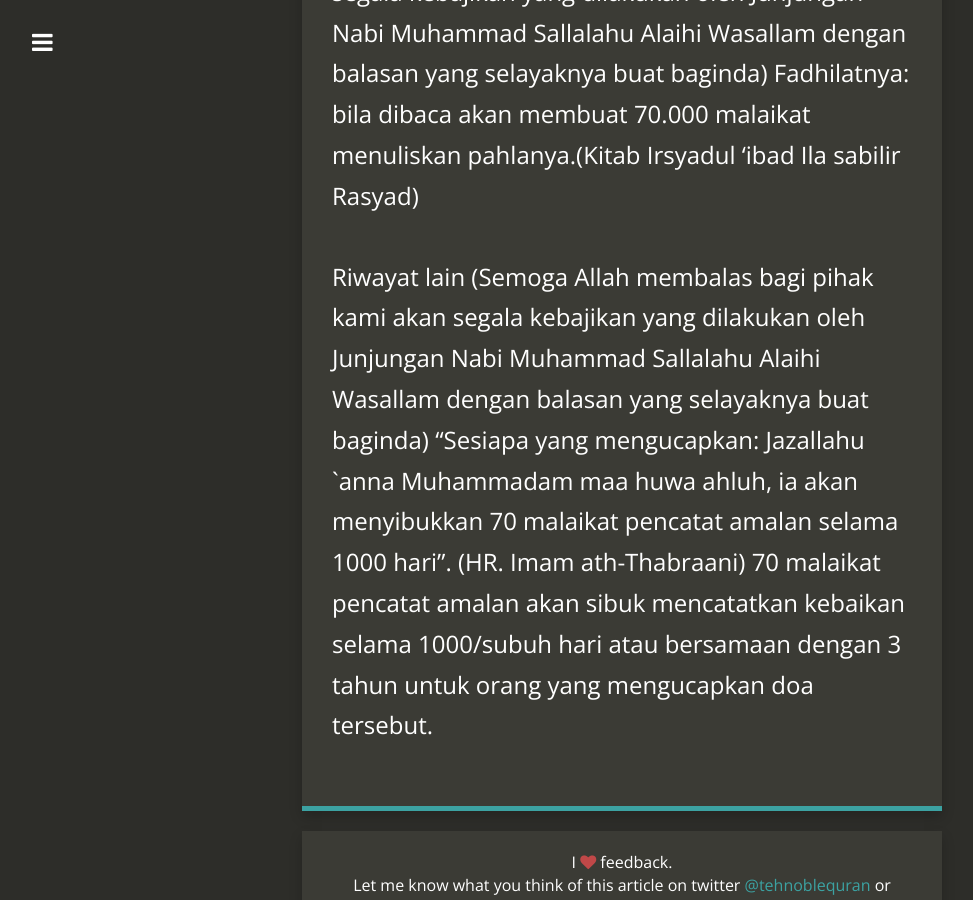
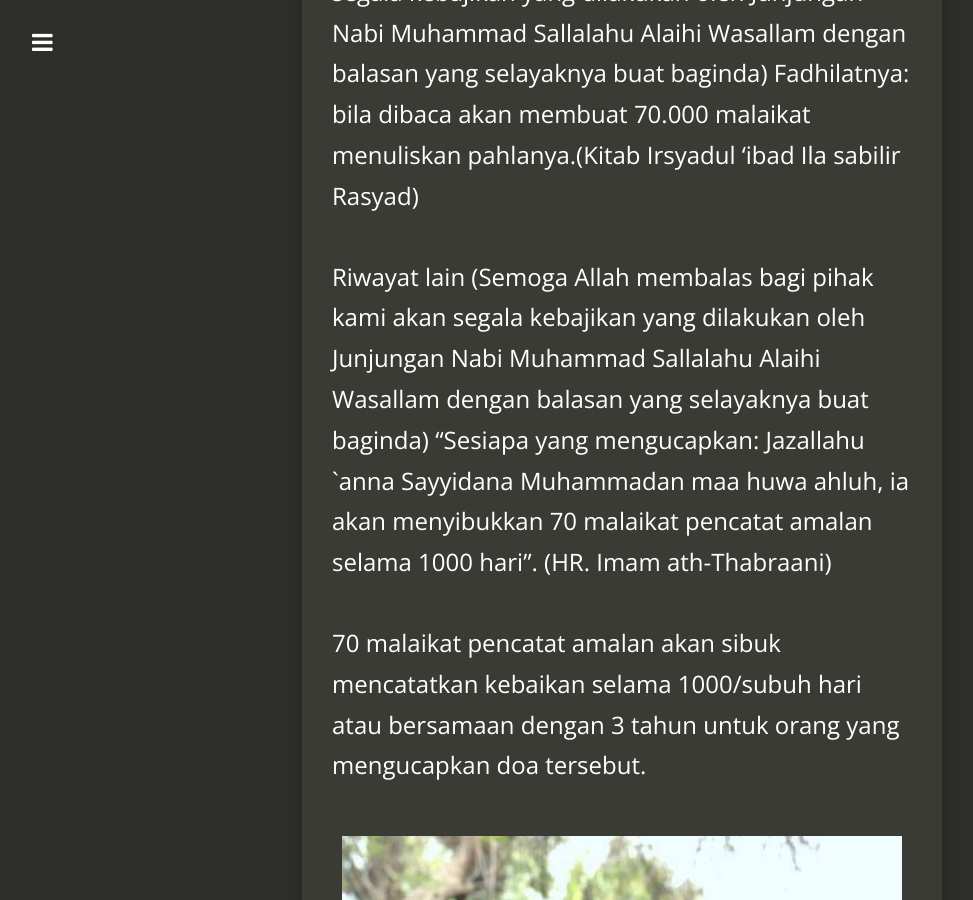
Before and after one commit to kedamaian/swsyafiq, a Jekyll site: the page built from _posts/2019-07-11-ijazah-selawat-syeikh-nazrul-nasir.md, in a window 1280 px wide and 900 px high, scrolled down 640 px. Shown: the whole window, without its empty margins (18-991 px from the left). Built offline with Jekyll 4.4.1, drawn with Linux system fonts in a browser that asks for light colours; nearby versions of some CDN libraries; comment, search, counter and statistics services are not loaded.

Commit message:
Create 2019-07-11-ijazah-selawat-syeikh-nazrul-nasir.md

```diff
--- a/_posts/2019-07-11-ijazah-selawat-syeikh-nazrul-nasir.md
+++ b/_posts/2019-07-11-ijazah-selawat-syeikh-nazrul-nasir.md
@@ -11,4 +11,8 @@ Barang siapa yang membaca:
 
 (Semoga Allah membalas bagi pihak kami akan segala kebajikan yang dilakukan oleh Junjungan Nabi Muhammad Sallalahu Alaihi Wasallam dengan balasan yang selayaknya buat baginda) Fadhilatnya: bila dibaca akan membuat 70.000 malaikat menuliskan pahlanya.(Kitab Irsyadul 'ibad Ila sabilir Rasyad)
 
-Riwayat lain (Semoga Allah membalas bagi pihak kami akan segala kebajikan yang dilakukan oleh Junjungan Nabi Muhammad Sallalahu Alaihi Wasallam dengan balasan yang selayaknya buat baginda) "Sesiapa yang mengucapkan: Jazallahu `anna Muhammadam maa huwa ahluh, ia akan menyibukkan 70 malaikat pencatat amalan selama 1000 hari". (HR. Imam ath-Thabraani) 70 malaikat pencatat amalan akan sibuk mencatatkan kebaikan selama 1000/subuh hari atau bersamaan dengan 3 tahun untuk orang yang mengucapkan doa tersebut.
+Riwayat lain (Semoga Allah membalas bagi pihak kami akan segala kebajikan yang dilakukan oleh Junjungan Nabi Muhammad Sallalahu Alaihi Wasallam dengan balasan yang selayaknya buat baginda) "Sesiapa yang mengucapkan: Jazallahu `anna Sayyidana Muhammadan maa huwa ahluh, ia akan menyibukkan 70 malaikat pencatat amalan selama 1000 hari". (HR. Imam ath-Thabraani)
+
+70 malaikat pencatat amalan akan sibuk mencatatkan kebaikan selama 1000/subuh hari atau bersamaan dengan 3 tahun untuk orang yang mengucapkan doa tersebut.
+
+![53314599_2378709425475484_2181564750364672000_n.jpg]({{site.baseurl}}/images/53314599_2378709425475484_2181564750364672000_n.jpg)
```
